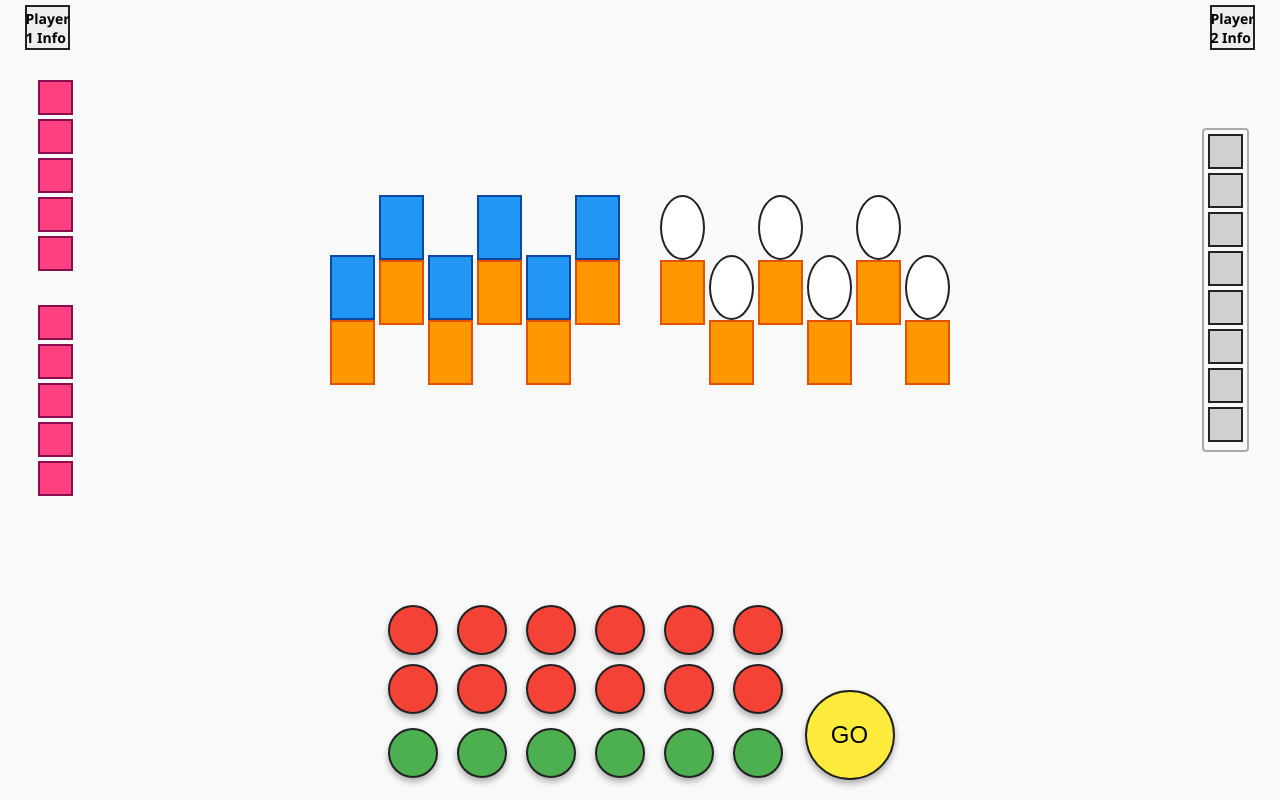
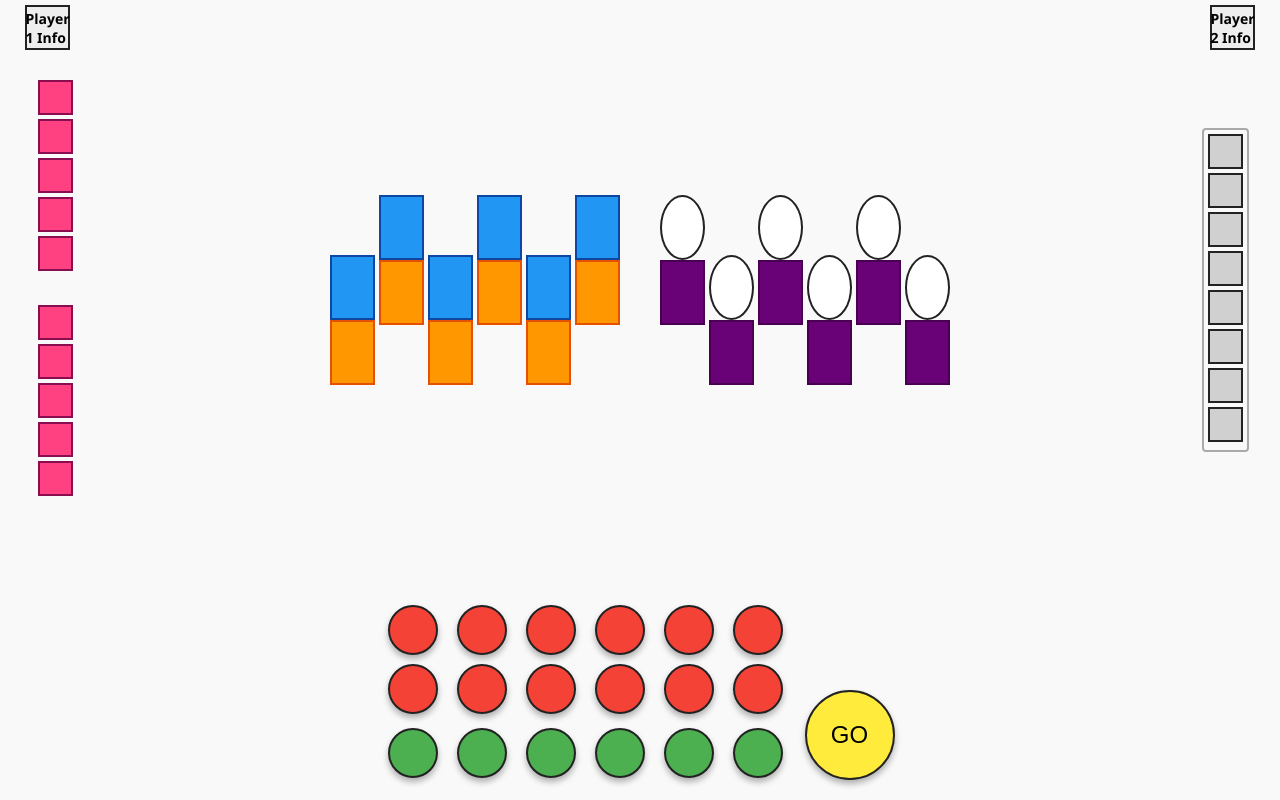
Before and after one commit to moonsun725/Limbus_Duel, a website with bundled scripts: page public/index.html in a window 1280 px wide. Built offline with nearby package versions, Linux system fonts and the light colour scheme.

Commit message:
적 유닛은 새로 매핑하기 위해서 box를 두 종류로 분화시킴

```diff
--- a/public/index.html
+++ b/public/index.html
@@ -83,27 +83,27 @@
                         <div class="team-container right-team"> <!--상대방 유닛들 -->
                             <div class="unit-column up">
                                 <button class="circle type-white"></button>
-                                <div class="box type-orange" data-has-info="true"></div>
+                                <div class="box type-violet" data-has-info="true"></div>
                             </div>
                             <div class="unit-column down">
                                 <button class="circle type-white"></button>
-                                <div class="box type-orange" data-has-info="true"></div>
+                                <div class="box type-violet" data-has-info="true"></div>
                             </div>
                             <div class="unit-column up">
                                 <button class="circle type-white"></button>
-                                <div class="box type-orange" data-has-info="true"></div>
+                                <div class="box type-violet" data-has-info="true"></div>
                             </div>
                             <div class="unit-column down">
                                 <button class="circle type-white"></button>
-                                <div class="box type-orange" data-has-info="true"></div>
+                                <div class="box type-violet" data-has-info="true"></div>
                             </div>
                             <div class="unit-column up">
                                 <button class="circle type-white"></button>
-                                <div class="box type-orange" data-has-info="true"></div>
+                                <div class="box type-violet" data-has-info="true"></div>
                             </div>
                             <div class="unit-column down">
                                 <button class="circle type-white"></button>
-                                <div class="box type-orange" data-has-info="true"></div>
+                                <div class="box type-violet" data-has-info="true"></div>
                             </div>
                         </div>
 
--- a/public/style.css
+++ b/public/style.css
@@ -68,6 +68,7 @@ body {
 .type-pink { background-color: #ff4081; margin-bottom: 4px; border-color: #880e4f;}
 .type-blue { background-color: #2196f3; border-color: #0d47a1;}
 .type-orange { background-color: #ff9800; border-color: #e65100;}
+.type-violet {background-color: #6a0277; border-color: #490053;}
 .type-white { background-color: #ffffff; }
 .type-red { background-color: #f44336; margin: 2px; }
 .type-green { background-color: #4caf50; margin: 2px; }
```
